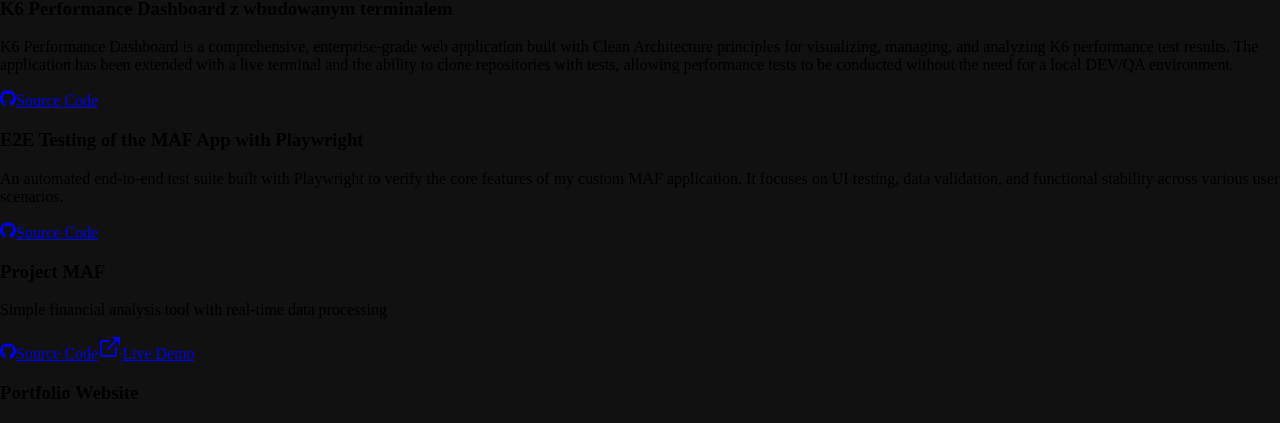
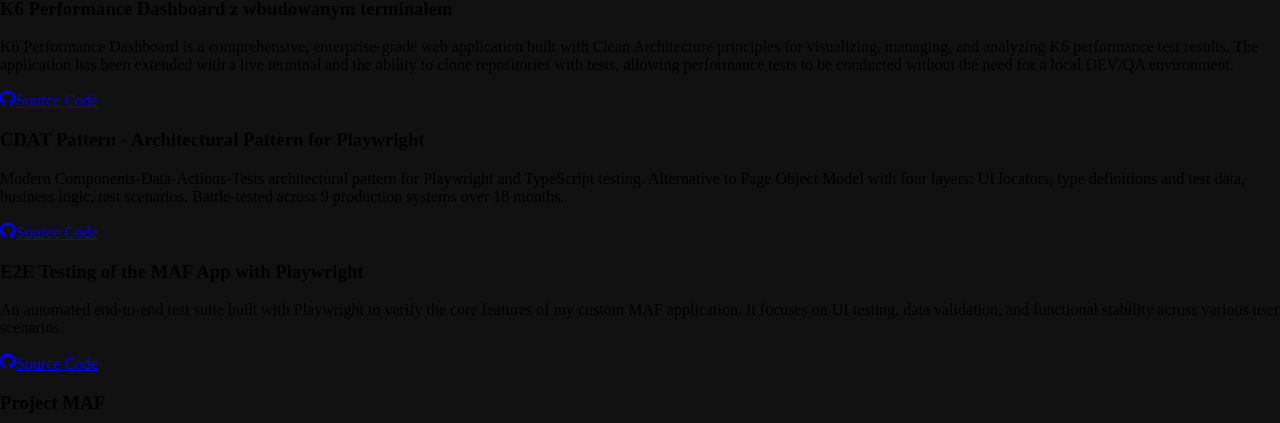
Before and after one commit to darco81/Portfolio, a React (Vite) app in the folder client/: page /projects in a window 1280 px wide. Shown: the part 1538-1961 px from the top of the page. Built offline with nearby package versions, Linux system fonts and the light colour scheme; no server answers.

Commit message:
Add CDAT Pattern project with featured flag

```diff
--- a/client/src/features/projects/data.ts
+++ b/client/src/features/projects/data.ts
@@ -16,6 +16,7 @@ export type Project = {
   link: string;
   demo: string;
   lastCommitDate?: string; // Added this optional field
+  featured?: boolean; // For highlighting special projects like CDAT Pattern
 };
 
 export const projectsMessages: ProjectsMessages = {
@@ -61,6 +62,19 @@ export const projects: Project[] = [
     },
     link: "https://github.com/darco81/k6-dashboard",
     demo: "",
+  },
+  {
+    title: {
+      pl: "CDAT Pattern - Wzorzec Architektoniczny dla Playwright",
+      en: "CDAT Pattern - Architectural Pattern for Playwright",
+    },
+    description: {
+      pl: "Nowoczesny wzorzec architektoniczny Components-Data-Actions-Tests dla testów w Playwright i TypeScript. Alternatywa dla Page Object Model z czterema warstwami: lokatory UI, definicje typów i dane testowe, logika biznesowa, scenariusze testowe. Zweryfikowany w 9 systemach produkcyjnych przez 18 miesięcy.",
+      en: "Modern Components-Data-Actions-Tests architectural pattern for Playwright and TypeScript testing. Alternative to Page Object Model with four layers: UI locators, type definitions and test data, business logic, test scenarios. Battle-tested across 9 production systems over 18 months.",
+    },
+    link: "https://github.com/darco81/cdat-pattern",
+    demo: "",
+    featured: true,
   },
   {
     title: {
```
